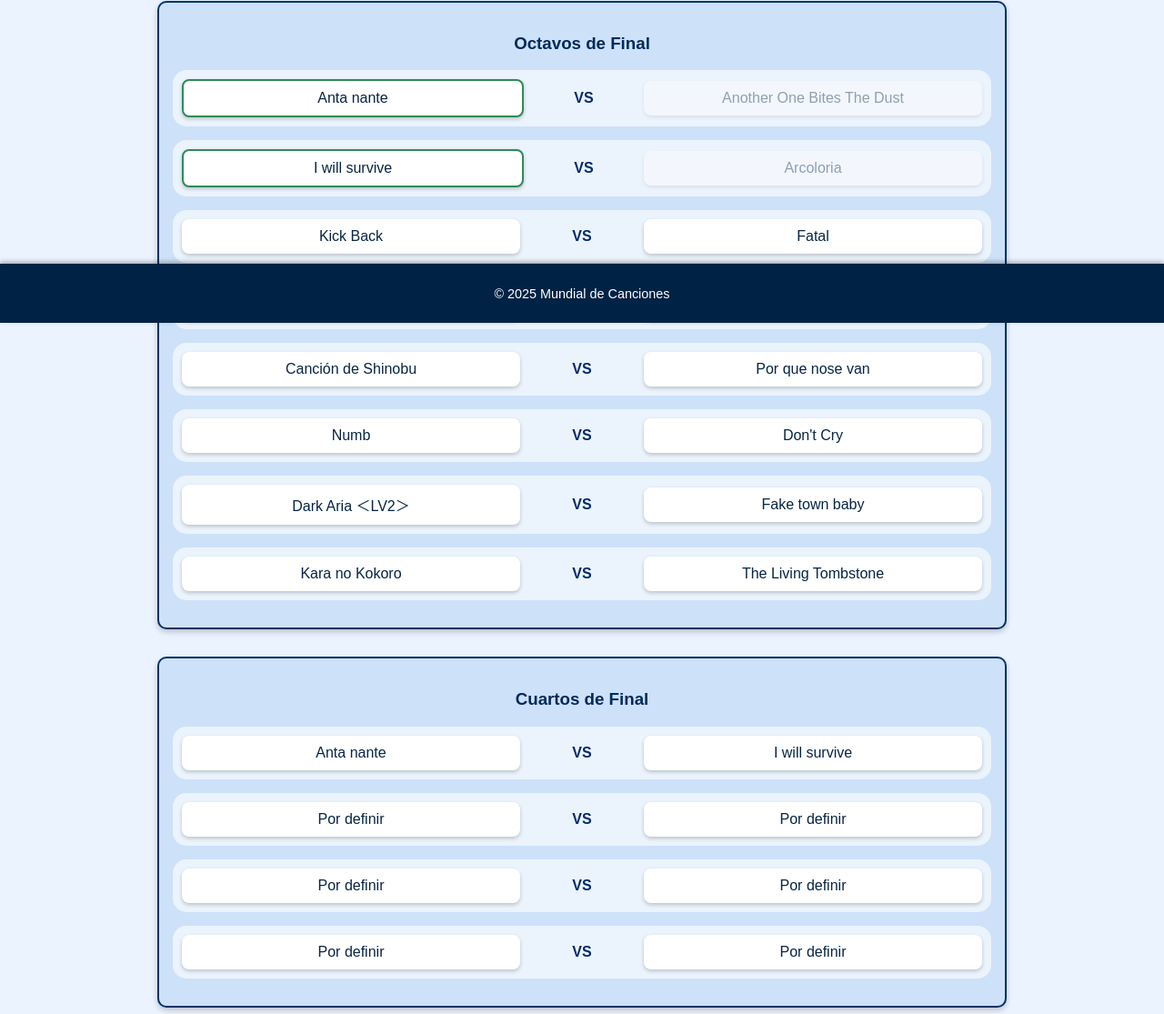
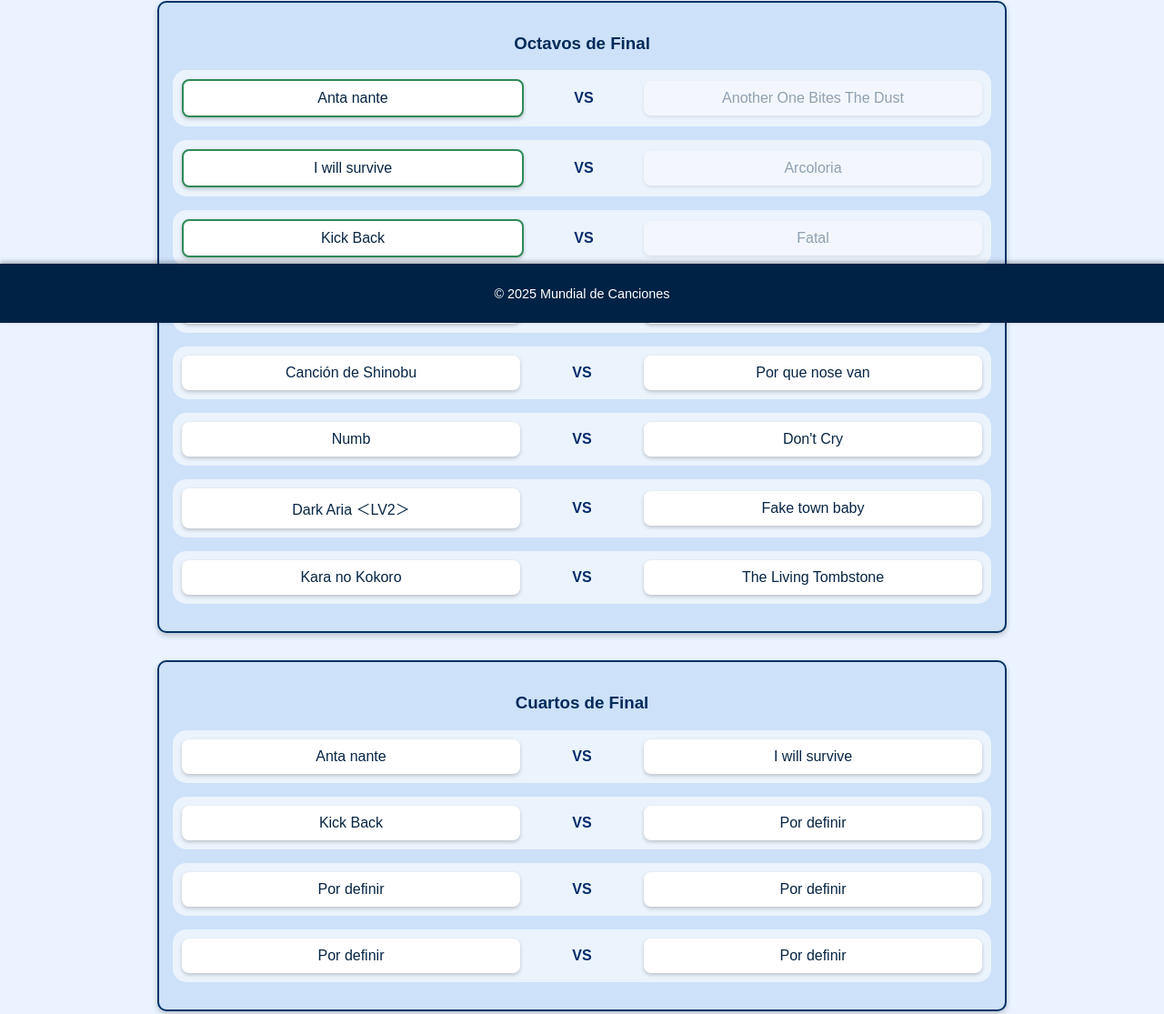
Before and after one commit to mariopopplio22-star/Mundial-de-canciones, a plain HTML site: page eliminatoria.html in a window 1280 px wide. Shown: the part 445-1560 px from the top of the page at 91% size. Drawn offline with Linux system fonts and the light colour scheme.

Commit message:
Add files via upload

```diff
--- a/eliminatoria.html
+++ b/eliminatoria.html
@@ -40,9 +40,9 @@
       </div>
 
       <div class="match">
-        <div class="ga">Kick Back</div>
+        <div class="ganador">Kick Back</div>
         <span class="vs">VS</span>
-        <div class="el">Fatal</div>
+        <div class="eliminado">Fatal</div>
       </div>
 
       <div class="match">
@@ -87,7 +87,7 @@
       </div>
 
       <div class="match">
-        <div class="ga">Por definir</div>
+        <div class="ga">Kick Back</div>
         <span class="vs">VS</span>
         <div class="el">Por definir</div>
       </div>
```
